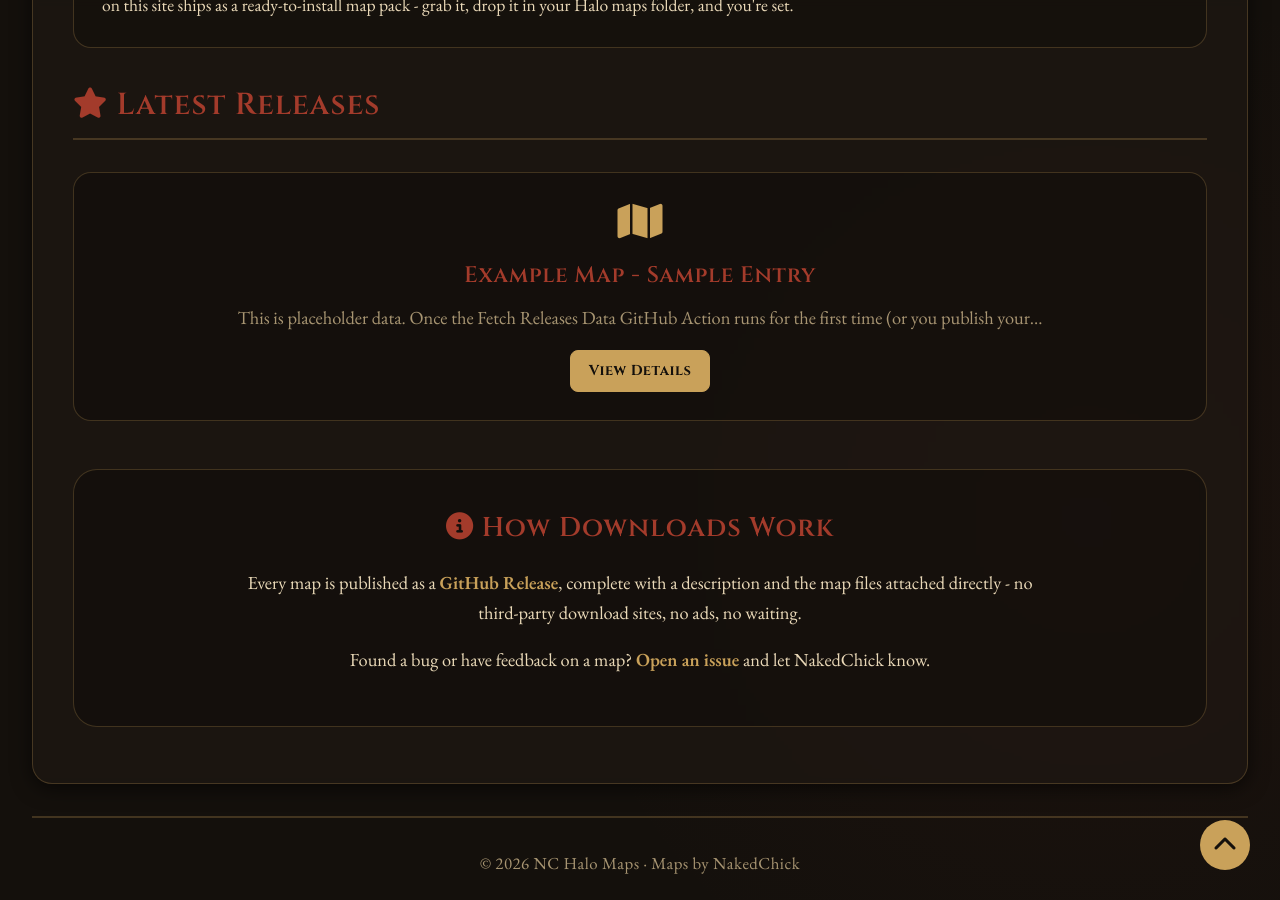
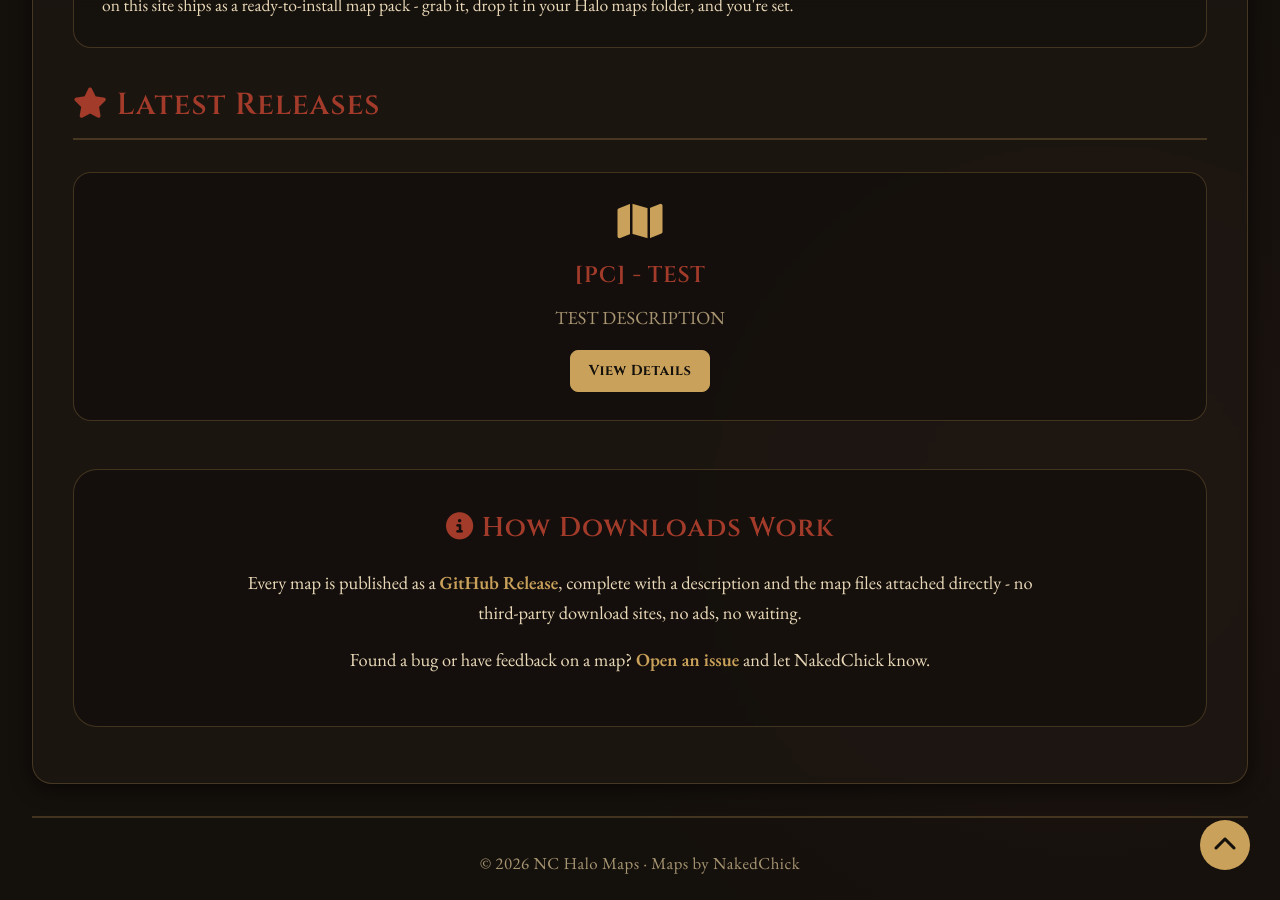
Before and after one commit to Chalwk/NC-Halo-Maps, a Jekyll site: the page built from index.html, in a window 1280 px wide and 900 px high, scrolled down 956 px. Built offline with Jekyll 4.4.1, drawn with Linux system fonts in a browser that asks for light colours.

Commit message:
chore: update releases data

```diff
--- a/_data/releases.json
+++ b/_data/releases.json
@@ -1,22 +1,24 @@
 [
   {
-    "id": 0,
-    "tag": "CE",
-    "name": "Example Map - Sample Entry",
-    "body": "This is placeholder data.\n\nOnce the **Fetch Releases Data** GitHub Action runs for the first time (or you publish your first real release), this file is automatically replaced with your actual GitHub Releases. You can safely delete this sample entry - it will be overwritten.",
+    "id": 394152899,
+    "tag": "TEST-1.0.0",
+    "name": "[PC] - TEST",
+    "body": "TEST DESCRIPTION",
     "prerelease": false,
-    "published_at": "2026-01-01T00:00:00Z",
-    "html_url": "https://github.com/nakedchick-code/NC-Halo-Maps/releases",
+    "published_at": "2026-09-22T22:00:48Z",
+    "html_url": "https://github.com/Chalwk/NC-Halo-Maps/releases/tag/TEST-1.0.0",
+    "games": [
+      "PC"
+    ],
     "thumbnail": null,
-    "games": ["CE"],
     "assets": [
       {
-        "name": "example_map.zip",
-        "size": 104857600,
-        "size_human": "100 MB",
+        "name": "TEST.zip",
+        "size": 290,
+        "size_human": "290 B",
         "download_count": 0,
-        "browser_download_url": "https://github.com/nakedchick-code/NC-Halo-Maps/releases",
-        "content_type": "application/zip"
+        "browser_download_url": "https://github.com/Chalwk/NC-Halo-Maps/releases/download/TEST-1.0.0/TEST.zip",
+        "content_type": "application/x-zip-compressed"
       }
     ]
   }
```
